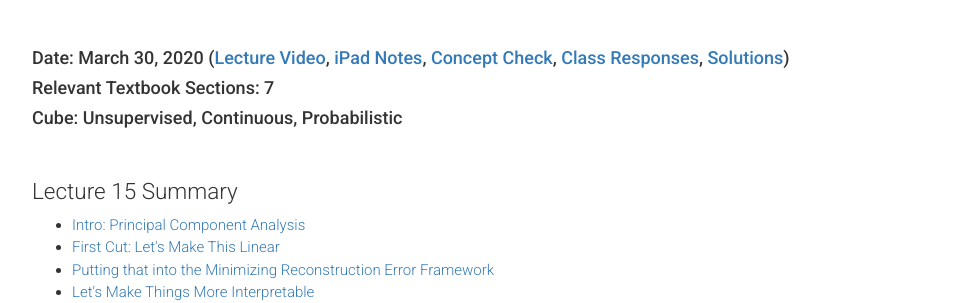
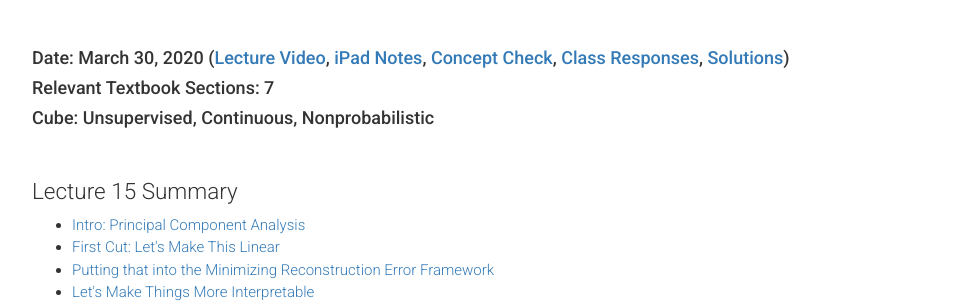
Before and after one commit to harvard-ml-courses/cs181-web-2020, a Jekyll site: the page built from recap15.html, in a window 1280 px wide and 900 px high. Shown: the part 257-560 px from the top of the window, without its empty margins (158-1116 px from the left). Built offline with Jekyll 4.4.1, drawn with Linux system fonts in a browser that asks for light colours; formulas are drawn with MathJax 3.

Commit message:
fix cube typo

```diff
--- a/recap15.html
+++ b/recap15.html
@@ -10,7 +10,7 @@ weight: 0
 
       <h4>Date: March 30, 2020 (<a href="https://harvard.zoom.us/rec/play/68Z_Ju78q2k3E92V5gSDAKJ6W9S9K_is0HMY-PsJzUm8ViQKOlL3M-RDarbEhSkMYVkibdDcPVFlmV4z" target="_blank">Lecture Video</a>, <a href="https://piazza.com/class_profile/get_resource/k5fnxwvfh7p7mi/k8engaifedk52p" target="_blank">iPad Notes</a>, <a href="http://bit.ly/cs181cc15" target="_blank">Concept Check</a>, <a href="http://bit.ly/cs181cc15responses" target="_blank">Class Responses</a>, <a href="{{ site.baseurl }}/ccsolutions" target="_blank">Solutions</a>)</h4>
       <h4>Relevant Textbook Sections: 7</h4>
-      <h4>Cube: Unsupervised, Continuous, Probabilistic</h4>
+      <h4>Cube: Unsupervised, Continuous, Nonprobabilistic</h4>
 
       <br>
 
```
